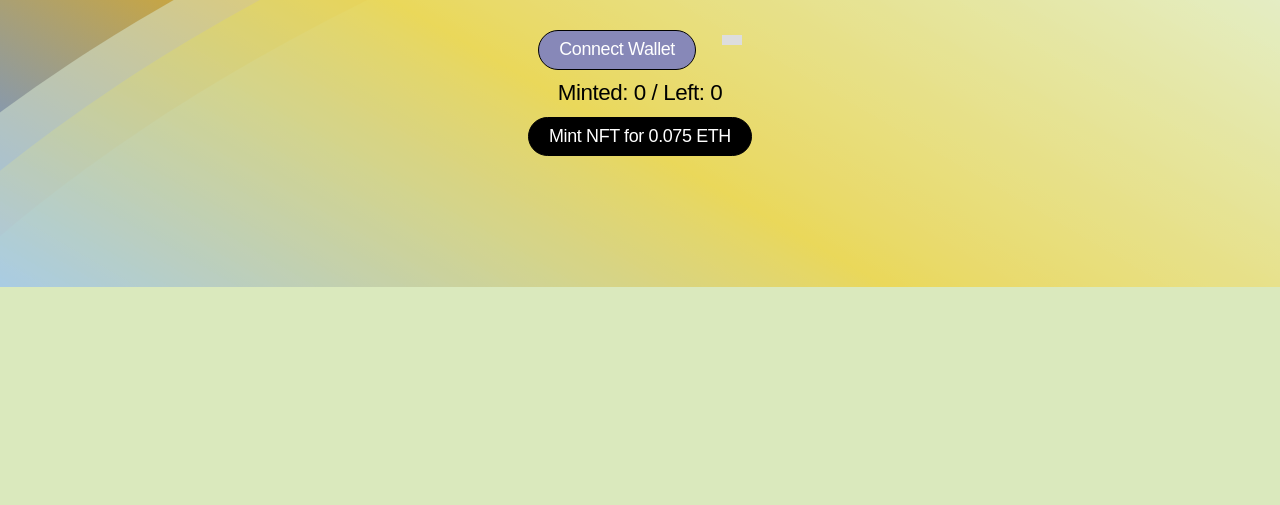
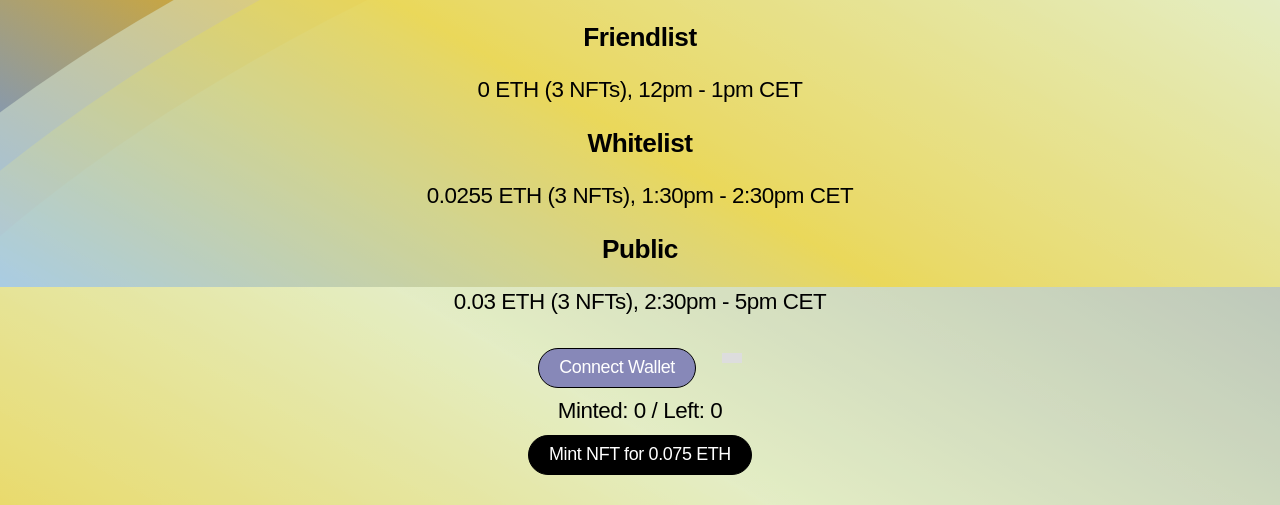
Before and after one commit to hulrap/zerograv1, a plain HTML site: page index.html in a window 1280 px wide. Shown: the part 513-1018 px from the top of the page. Before the commit the page ends 800 px from the top, so only its background shows below. Drawn offline with Linux system fonts and the light colour scheme; a script that the page names is missing; a web font is replaced by a local one.

Commit message:
Update index.html

```diff
--- a/index.html
+++ b/index.html
@@ -64,6 +64,14 @@
 </header></a>
 <main>
 <h2>Welcome!</h2><p><strong>1080 zero grav</strong> is a conceptual artwork that is on-chain, dynamic, interactive, generative, and multidimensional. It consists of skateboard components and inscriptions. The NFT collection intertwines boarding culture and finance by revaluing some of their striking parallels as regards volatility, speculation, and arbitrage.</p>
+  <h3>Friendlist</h3>
+    <p>0 ETH (3 NFTs), 12pm - 1pm CET</p>
+
+    <h3>Whitelist</h3>
+    <p>0.0255 ETH (3 NFTs), 1:30pm - 2:30pm CET</p>
+
+    <h3>Public</h3>
+    <p>0.03 ETH (3 NFTs), 2:30pm - 5pm CET</p>
   <div id="walletConnection">
     <button id="walletButton">Connect Wallet</button>
     <div id="walletInfo"></div>
```
